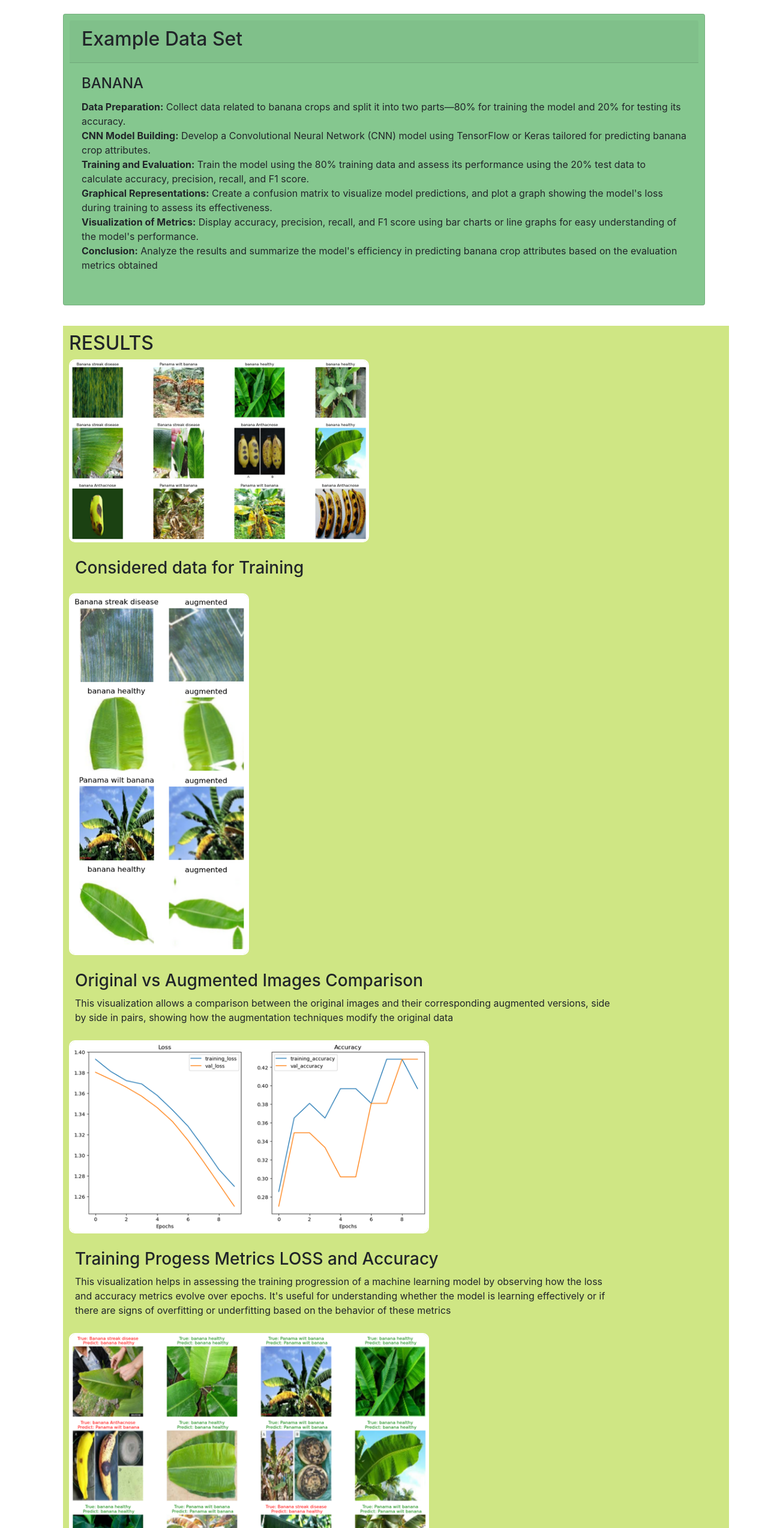
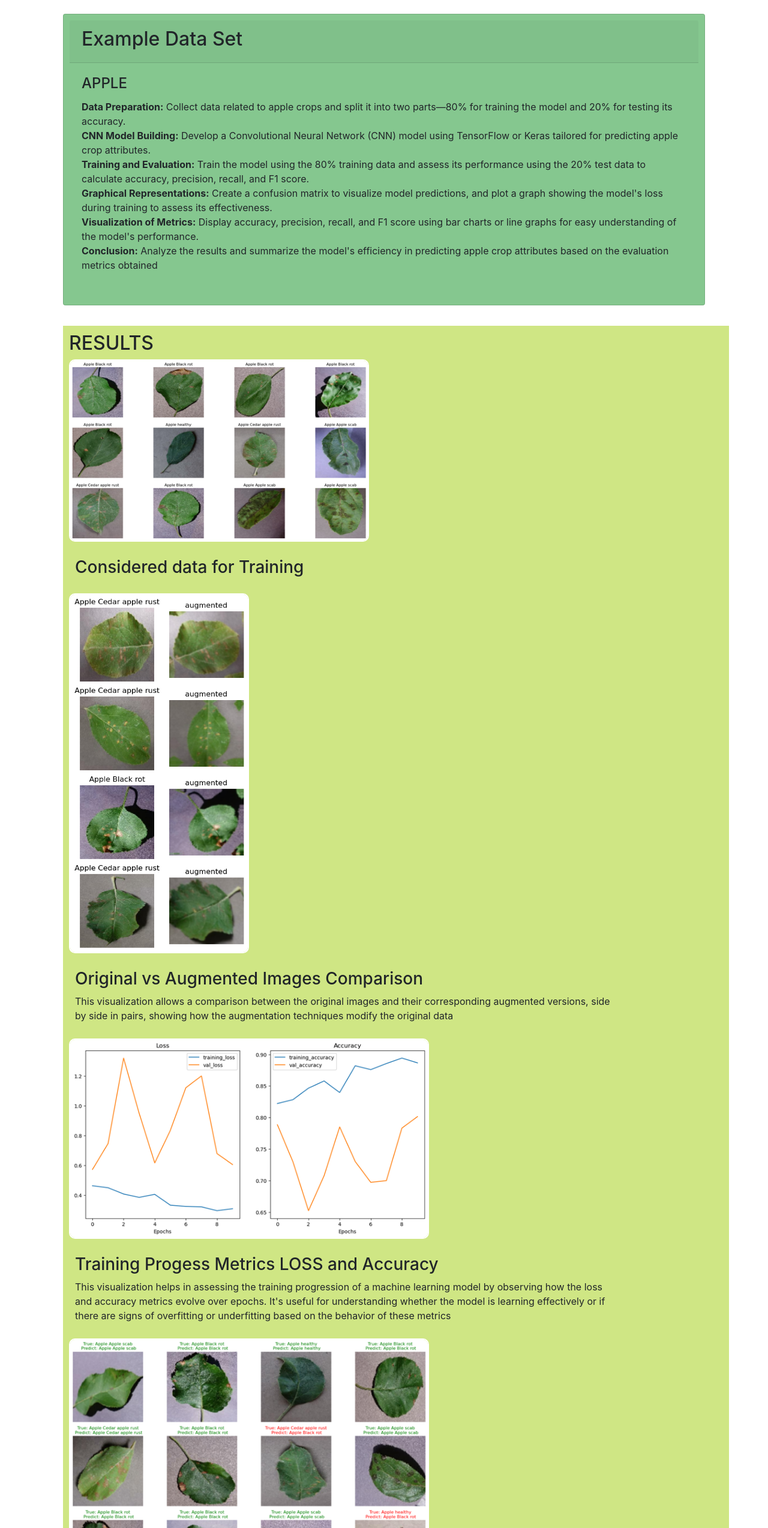
Before and after one commit to Navnath0006/crop-prediction, a plain HTML site: page proposed CNN.html in a window 1280 px wide. Shown: the part 1073-3620 px from the top of the page at 60% size. Drawn offline with nearby package versions, Linux system fonts and the light colour scheme.

Commit message:
New Crop added

```diff
--- a/proposed CNN.html
+++ b/proposed CNN.html
@@ -78,13 +78,13 @@
   margin: 20px; padding: 10px; top: -10px;">
     <div class="card-header"><h2>Example Data Set</h2></div>
     <div class="card-body">
-      <h4 class="card-title">BANANA </h4>
+      <h4 class="card-title">APPLE</h4>
       <p class="card-text"> <b>Data Preparation:</b>
 
-        Collect data related to banana crops and split it into two parts—80% for training the model and 20% for testing its accuracy.
+        Collect data related to apple crops and split it into two parts—80% for training the model and 20% for testing its accuracy.
         <br><b>CNN Model Building:</b>
 
-        Develop a Convolutional Neural Network (CNN) model using TensorFlow or Keras tailored for predicting banana crop attributes.
+        Develop a Convolutional Neural Network (CNN) model using TensorFlow or Keras tailored for predicting apple crop attributes.
        <br><b> Training and Evaluation:</b>
 
         Train the model using the 80% training data and assess its performance using the 20% test data to calculate accuracy, precision, recall, and F1 score.
@@ -93,7 +93,7 @@
         <br><b>Visualization of Metrics:</b>
         Display accuracy, precision, recall, and F1 score using bar charts or line graphs for easy understanding of the model's performance.
         <br><b>Conclusion:</b>
-        Analyze the results and summarize the model's efficiency in predicting banana crop attributes based on the evaluation metrics obtained <br><br>
+        Analyze the results and summarize the model's efficiency in predicting apple crop attributes based on the evaluation metrics obtained <br><br>
     </div>
   </div>
 
@@ -102,7 +102,7 @@
     <!-- First Image with Definition -->
     <div class="row">
       <div class="col-sm-2">
-        <img src="Images/Banana Training dada.png" alt="Image 1" style="width: 500px; border: 2px solid white; border-radius: 10px;">
+        <img src="Images/Apple Training dada.png" alt="Image 1" style="width: 500px; border: 2px solid white; border-radius: 10px;">
       </div>
       <div class="col-sm-10" style=" margin: 10px;">
         <p style="color:"><h3>Considered data for Training</p>
@@ -111,7 +111,7 @@
      <!-- Second Image with Definition -->
     <div class="row">
         <div class="col-sm-2">
-          <img src="Images/Banana Original vs augmented comparision.png" alt="Image 1" style="width: 300px; border: 2px solid white; border-radius: 10px;">
+          <img src="Images/Apple Original vs augmented comparision.png" alt="Image 1" style="width: 300px; border: 2px solid white; border-radius: 10px;">
         </div>
         <div class="col-sm-10" style=" margin: 10px;">
           <p style="color: black"><h3>Original vs Augmented Images Comparison </h3>This visualization allows a comparison between the original images and their corresponding augmented versions,
@@ -124,7 +124,7 @@
     <!-- Third Image with Definition -->
     <div class="row">
         <div class="col-sm-2">
-          <img src="Images/Proposed CNN/Banana Loss and Accuracy.png" alt="Image 1" style="width: 600px; border: 2px solid white; border-radius: 10px;">
+          <img src="Images/Proposed CNN/Apple Loss and Accuracy.png" alt="Image 1" style="width: 600px; border: 2px solid white; border-radius: 10px;">
         </div>
         <div class="col-sm-10" style=" margin: 10px;">
           <p style="color: black"><h3>Training Progess Metrics LOSS and Accuracy </h3>This visualization helps in assessing the training progression of a machine learning model by observing how the
@@ -136,7 +136,7 @@
     <!-- Fourth Image with Definition -->
     <div class="row">
         <div class="col-sm-2">
-          <img src="Images/Banana Model prediction vs Truelabels.png" alt="Image 1" style="width: 600px; border: 2px solid white; border-radius: 10px;">
+          <img src="Images/Apple Model prediction vs Truelabels.png" alt="Image 1" style="width: 600px; border: 2px solid white; border-radius: 10px;">
         </div>
         <div class="col-sm-10" style=" margin: 10px;">
           <p style="color: black"><h3>Model Prediction vs True Labels</h3>This visualization allows for a qualitative assessment of a model's performance by displaying the test images alongside their true labels and the model's
@@ -148,7 +148,7 @@
     <!-- Fifth Image with Definition -->
     <div class="row">
         <div class="col-sm-2">
-          <img src="Images/Proposed CNN/Banana Evaluation matrics calculaties.png" alt="Image 1" style="width: 500px; border: 2px solid white; border-radius: 10px;">
+          <img src="Images/Proposed CNN/Apple Evaluation matrics calculaties.png" alt="Image 1" style="width: 500px; border: 2px solid white; border-radius: 10px;">
         </div>
         <div class="col-sm-10" style=" margin: 10px;">
           <p style="color: black"><h3>Evaluation Metrics Calculation</h3>This code snippet assesses the model's performance by computing various evaluation metrics such as accuracy, precision, recall, and F1 score based on the predictions
```
Also changed, not shown: DenseNet121.html (+7 -7 lines), Inception V3.html (+7 -7 lines), RESNET50.html (+7 -7 lines), Images/Apple Model prediction vs Truelabels.png (added), Images/Apple Original vs augmented comparision.png (added), Images/Apple Training dada.png (added), Images/Banana Model prediction vs Truelabels.png (deleted), Images/Banana Original vs augmented comparision.png (deleted), Images/Banana Training dada.png (deleted), Images/DenseNet121/loss.png, Images/DenseNet121/matrix.png, Images/InceptionV3/loss.png, Images/InceptionV3/matrix.png, Images/Proposed CNN/Apple Evaluation matrics calculaties.png (added), 3 more files.
